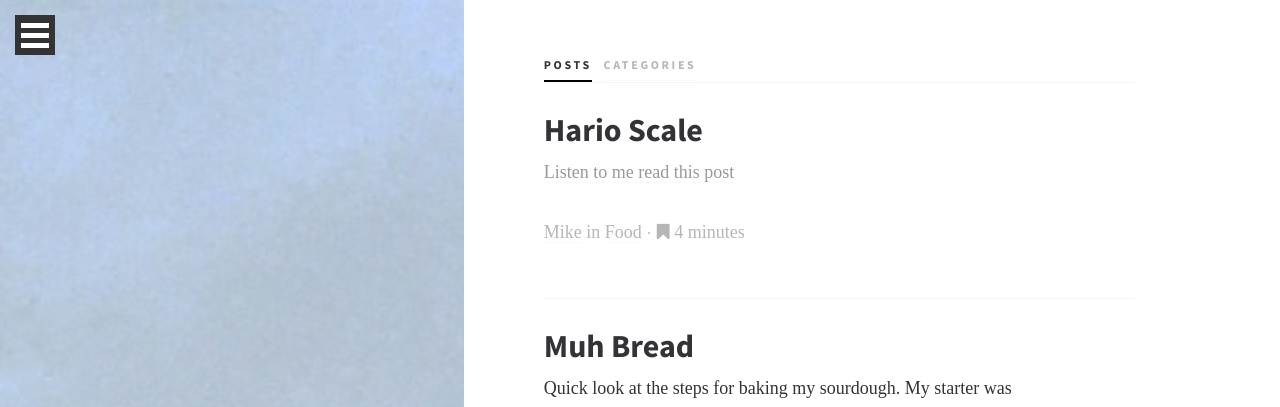
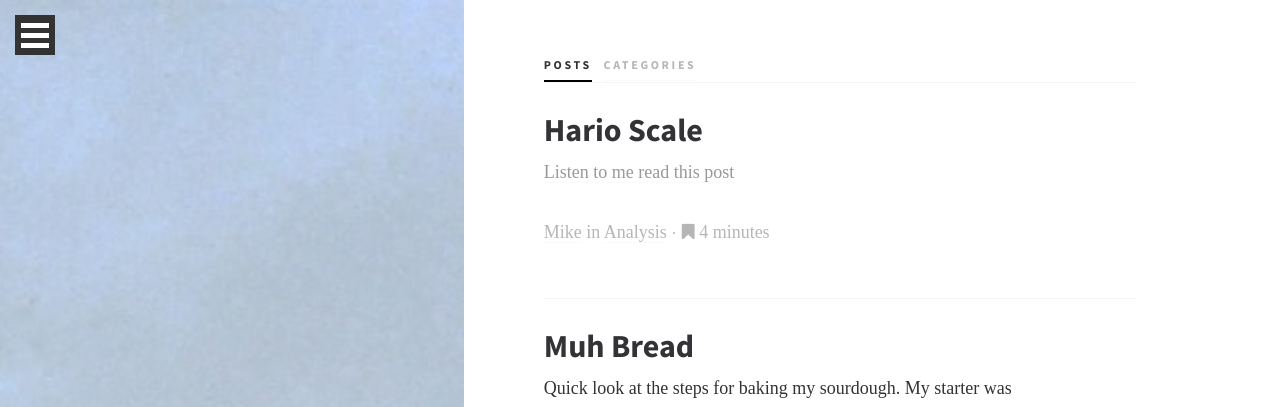
Before and after one commit to maddo/maddo.github.io, a Jekyll site: the page built from index.html, in a window 1280 px wide. Shown: the top 407 px of the page. Built offline with Jekyll 4.4.1, drawn with Linux system fonts in a browser that asks for light colours; some web fonts are replaced.

Commit message:
duh, change image to coffee

```diff
--- a/_posts/2016-12-26-hario-scale.md
+++ b/_posts/2016-12-26-hario-scale.md
@@ -2,15 +2,15 @@
 layout: post
 title: Hario Scale
 date: 26 Dec 2016
-categories: food
+categories: analysis
 author_name: Mike
 author_url: /author/mike
 author_avatar: mike
 show_avatar: false
 read_time: 4
-feature_image: feature-food
+feature_image: feature-motivation
 show_related_posts: true
-square_related: square-food
+square_related: feature-motivation
 location: Providence
 ---
 
```
